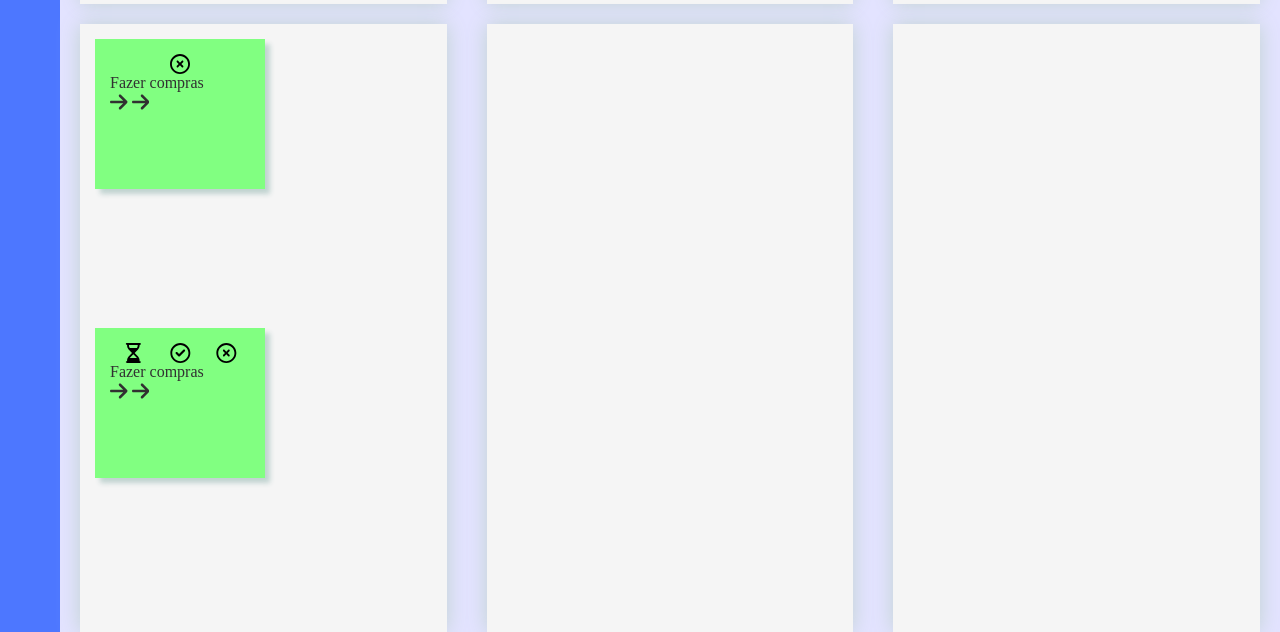
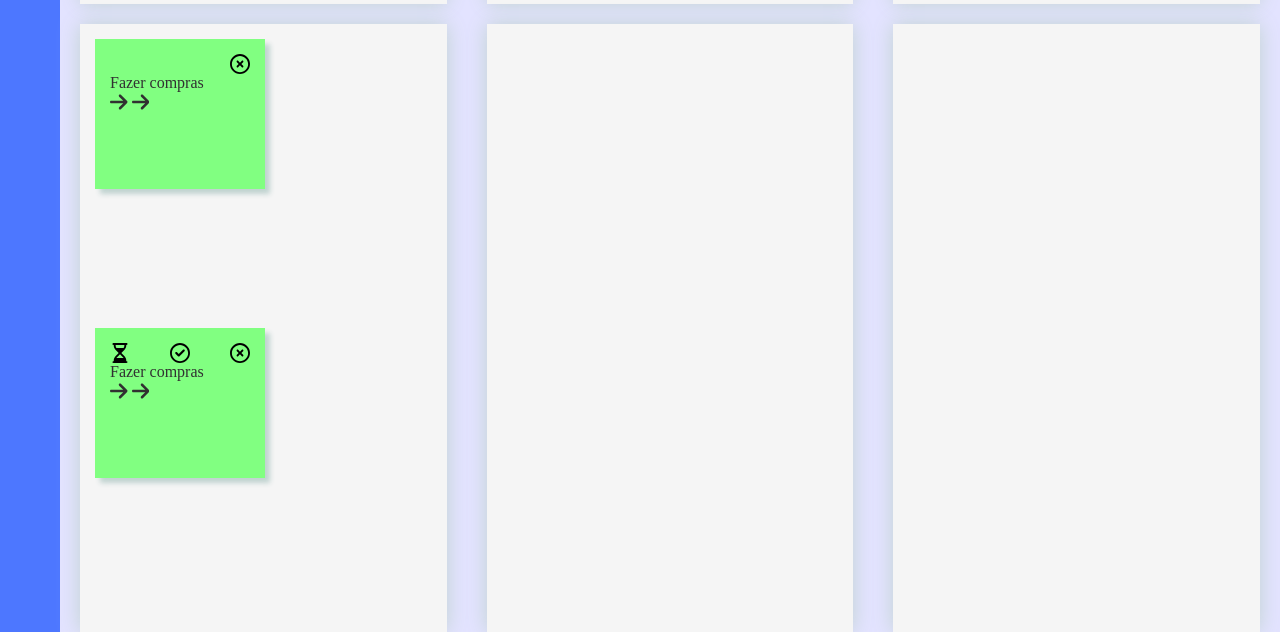
Before and after one commit to DanielFirme/planner, a plain HTML site: page public/index.html in a window 1280 px wide. Shown: the part 168-800 px from the top of the page. Drawn offline with nearby package versions, Linux system fonts and the light colour scheme.

Commit message:
task--box update

```diff
--- a/public/assets/css/style.css
+++ b/public/assets/css/style.css
@@ -109,8 +109,12 @@
 .pi--icons {
     display: flex;
     justify-content: space-between;
+    width: 100%;
+}
+
+.pi--icons svg {
     height: 20px;
-    width: 100%;
+    width: 20px;
 }
 
 .flex-end {
```
